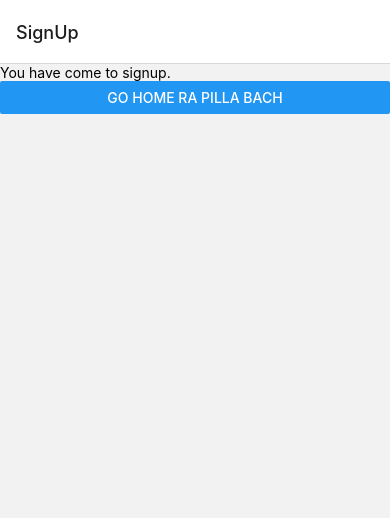
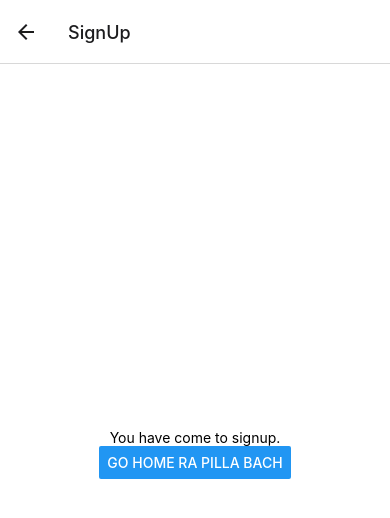
Before and after one commit to ShanmukhVegi/ChefHub, a React Native app: screen /SignUp in a window 390 px wide. Shown: the top 518 px of the page. Built offline with nearby package versions, Linux system fonts and the light colour scheme.

Commit message:
Commiting

```diff
--- a/App.js
+++ b/App.js
@@ -11,27 +11,21 @@ import Home from './src/screens/auth/signup/Home';
 
 const Stack = createStackNavigator();
 
-const styles = StyleSheet.create({
-  container: {
-    flex: 1,
-    backgroundColor: '#fff',
-    alignItems: 'center',
-    justifyContent: 'center',
-  },
-});
 
 class App extends React.Component {
+
+
   render() {
     return (
       <NavigationContainer>
         <Stack.Navigator>
         <Stack.Screen
+            name="Home"
+            component={Home}
+          />
+        <Stack.Screen
             name="SignUp"
             component={SignUp}
-          />
-        <Stack.Screen
-            name="Home"
-            component={Home}
           />
         </Stack.Navigator>
       </NavigationContainer>
@@ -39,6 +33,4 @@ class App extends React.Component {
   }
 }
 
-
-
 export default App;
--- a/src/screens/auth/signup/SignUp.js
+++ b/src/screens/auth/signup/SignUp.js
@@ -1,10 +1,11 @@
 import React from 'react';
 import { StyleSheet, Text, View, Button } from 'react-native';
+import styles from './styles';
 
 class SignUp extends React.Component {
   render() {
     return (
-      <View>
+      <View style={styles.container}>
         <Text>You have come to signup.</Text>
 
         <Button
--- /dev/null
+++ b/src/screens/auth/signup/styles.js
@@ -0,0 +1,11 @@
+import { StyleSheet, Text, View, Button } from 'react-native';
+const styles = StyleSheet.create({
+    container: {
+      flex: 1,
+      backgroundColor: '#fff',
+      alignItems: 'center',
+      justifyContent: 'center',
+    },
+  });
+
+module.exports= styles;
```
